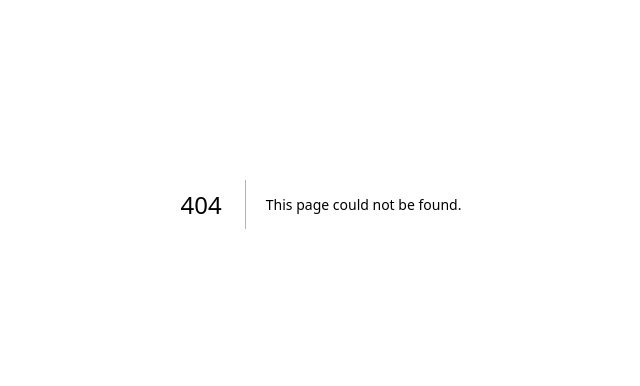
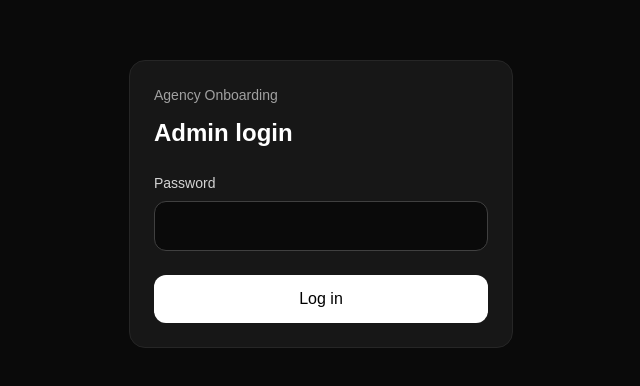
Before and after one commit to rf6swd6jt4-maker/betelgeze, a Next.js app: page /admin/login in a window 1280 px wide. Before the commit this address had no page. Shown: the part 196-582 px from the top of the page, without its empty margins (319-959 px from the left). Built offline with nearby package versions, Linux system fonts and the light colour scheme.

Commit message:
Add admin dashboard

```diff
--- /dev/null
+++ b/app/admin/login/page.tsx
@@ -0,0 +1,68 @@
+import { redirect } from "next/navigation"
+import { cookies } from "next/headers"
+
+async function login(formData: FormData) {
+    "use server"
+
+    const password = String(formData.get("password") ?? "")
+
+    if (password !== process.env.ADMIN_PASSWORD) {
+        redirect("/admin/login?error=1")
+    }
+
+    const cookieStore = await cookies()
+
+    cookieStore.set("admin_session", process.env.ADMIN_SESSION_SECRET!, {
+        httpOnly: true,
+        secure: process.env.NODE_ENV === "production",
+        sameSite: "lax",
+        path: "/admin",
+        maxAge: 60 * 60 * 24 * 7,
+    })
+
+    redirect("/admin")
+}
+
+type PageProps = {
+    searchParams: Promise<{
+        error?: string
+    }>
+}
+
+export default async function AdminLoginPage({ searchParams }: PageProps) {
+    const { error } = await searchParams
+
+    return (
+        <main className="min-h-screen bg-neutral-950 text-white flex items-center justify-center px-6">
+            <form
+                action={login}
+                className="w-full max-w-sm rounded-2xl border border-neutral-800 bg-neutral-900 p-6"
+            >
+                <p className="text-sm text-neutral-400">Agency Onboarding</p>
+
+                <h1 className="mt-3 text-2xl font-semibold">Admin login</h1>
+
+                <label className="mt-6 block text-sm text-neutral-300">
+                    Password
+                </label>
+
+                <input
+                    name="password"
+                    type="password"
+                    className="mt-2 w-full rounded-xl border border-neutral-700 bg-neutral-950 px-4 py-3 text-white outline-none"
+                    required
+                />
+
+                {error && (
+                    <p className="mt-3 text-sm text-red-400">
+                        Incorrect password.
+                    </p>
+                )}
+
+                <button className="mt-6 w-full rounded-xl bg-white px-5 py-3 font-medium text-black">
+                    Log in
+                </button>
+            </form>
+        </main>
+    )
+}
--- a/app/admin/page.tsx
+++ b/app/admin/page.tsx
@@ -1,7 +1,15 @@
 import { supabaseAdmin } from "@/lib/supabase/admin"
 import { ONBOARDING_STEPS } from "@/lib/onboarding/steps"
+import { cookies } from "next/headers"
+import { redirect } from "next/navigation"
 
 export default async function AdminPage() {
+    const cookieStore = await cookies()
+    const adminSession = cookieStore.get("admin_session")?.value
+
+    if (adminSession !== process.env.ADMIN_SESSION_SECRET) {
+        redirect("/admin/login")
+    }
     const { data: clients, error: clientsError } = await supabaseAdmin
         .from("clients")
         .select("*")
```
